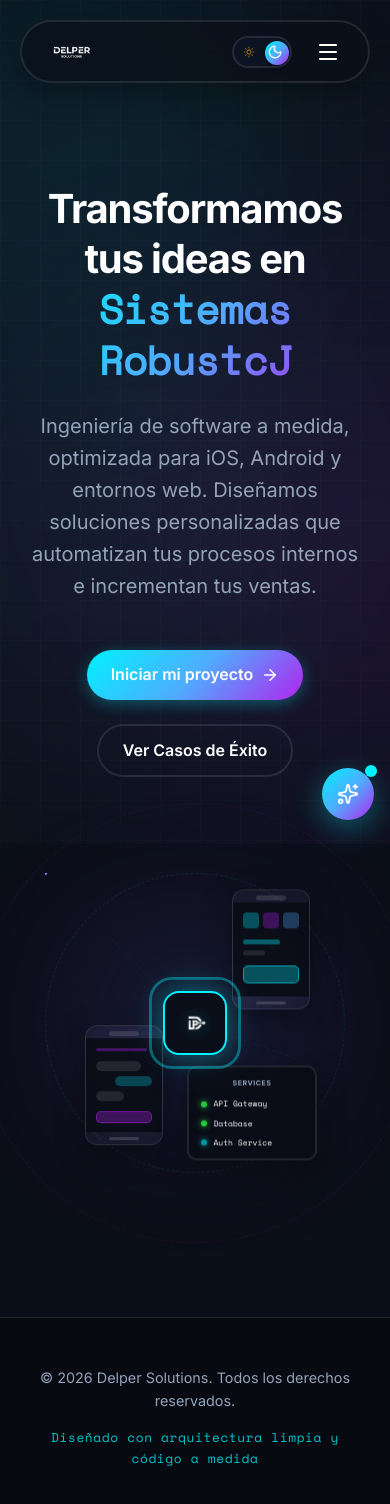
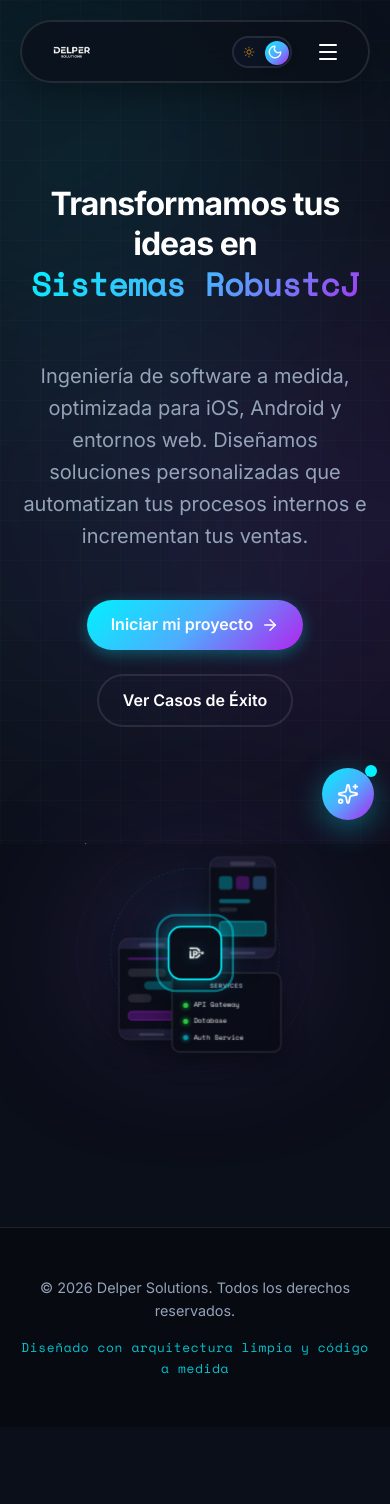
Before and after one commit to alexisef23/DelperSolutions, a React (Vite) app: page / in a window 390 px wide. Shown: the top 1504 px of the page. After the commit the page ends 1427 px from the top, so only its background shows below. Built offline with nearby package versions, Linux system fonts and the light colour scheme; a web font is replaced by a local one.

Commit message:
Actualizacion mobile-first

```diff
--- a/src/components/AsteroidsGame.jsx
+++ b/src/components/AsteroidsGame.jsx
@@ -25,6 +25,8 @@ const AsteroidsGame = () => {
 
   // --- Idle Detection ---
   useEffect(() => {
+    if (window.innerWidth <= 768) return;
+
     const resetIdleTimer = (e) => {
       // Don't reset if game is active, except for ESC key
       if (isActive) {
--- a/src/components/Contact.jsx
+++ b/src/components/Contact.jsx
@@ -89,13 +89,13 @@ const Contact = () => {
   // Dynamic calculation logic
   const calculateBudget = () => {
     const basePrices = {
-      web: 5000,
-      mobile: 5500,
-      custom: 6000,
-      ai: 6500
+      web: 3000,
+      mobile: 3500,
+      custom: 4000,
+      ai: 4500
     };
 
-    const basePrice = basePrices[projectType] || 5000;
+    const basePrice = basePrices[projectType] || 3000;
     const featuresCost = selectedFeatures.length * 500;
     const subtotal = basePrice + featuresCost;
 
--- a/src/components/FloatingHint.jsx
+++ b/src/components/FloatingHint.jsx
@@ -3,6 +3,10 @@ import { createPortal } from 'react-dom';
 
 const FloatingHint = ({ message, delaySeconds = 10 }) => {
   const [phase, setPhase] = useState('hidden');
+
+  if (typeof window !== 'undefined' && window.innerWidth <= 768) {
+    return null;
+  }
 
   useEffect(() => {
     const showTimer = setTimeout(() => {
--- a/src/components/Hero.css
+++ b/src/components/Hero.css
@@ -616,6 +616,25 @@
   .eco-card-1, .eco-card-3, .eco-card-4 { display: none; }
 }
 
+@media (max-width: 480px) {
+  .hero-title {
+    font-size: 2rem;
+  }
+  .hero-ecosystem {
+    width: 260px;
+    height: 260px;
+    transform: scale(0.85);
+  }
+  .eco-orbit-1 {
+    width: 200px;
+    height: 200px;
+  }
+  .eco-orbit-2 {
+    width: 280px;
+    height: 280px;
+  }
+}
+
 /* ======================================
    LIGHT MODE OVERRIDES
    ====================================== */
--- a/src/components/Portfolio.css
+++ b/src/components/Portfolio.css
@@ -1,6 +1,6 @@
 .portfolio-grid {
   display: grid;
-  grid-template-columns: repeat(auto-fit, minmax(320px, 1fr));
+  grid-template-columns: repeat(auto-fit, minmax(280px, 1fr));
   gap: 2rem;
   margin-top: 3rem;
 }
--- a/src/components/Services.css
+++ b/src/components/Services.css
@@ -1,6 +1,6 @@
 .services-grid {
   display: grid;
-  grid-template-columns: repeat(auto-fit, minmax(320px, 1fr));
+  grid-template-columns: repeat(auto-fit, minmax(280px, 1fr));
   gap: 2rem;
   margin-top: 3rem;
 }
--- a/src/hooks/usePhysicsEasterEgg.js
+++ b/src/hooks/usePhysicsEasterEgg.js
@@ -8,6 +8,7 @@ export const usePhysicsEasterEgg = () => {
 
   const activatePhysics = () => {
     if (isActive) return;
+    if (window.innerWidth <= 768) return;
     setIsActive(true);
 
     // Prevent scrolling once physics start
--- a/src/index.css
+++ b/src/index.css
@@ -183,6 +183,19 @@ h1, h2, h3, h4, h5, h6 {
   max-width: 700px;
   margin: 1rem auto 2.5rem auto;
   font-size: 1.125rem;
+}
+
+@media (max-width: 768px) {
+  .section-title {
+    font-size: 2rem;
+  }
+  .section-subtitle {
+    font-size: 1rem;
+    margin-bottom: 2rem;
+  }
+  .container {
+    padding: 0 1.25rem;
+  }
 }
 
 /* Animations */
```
